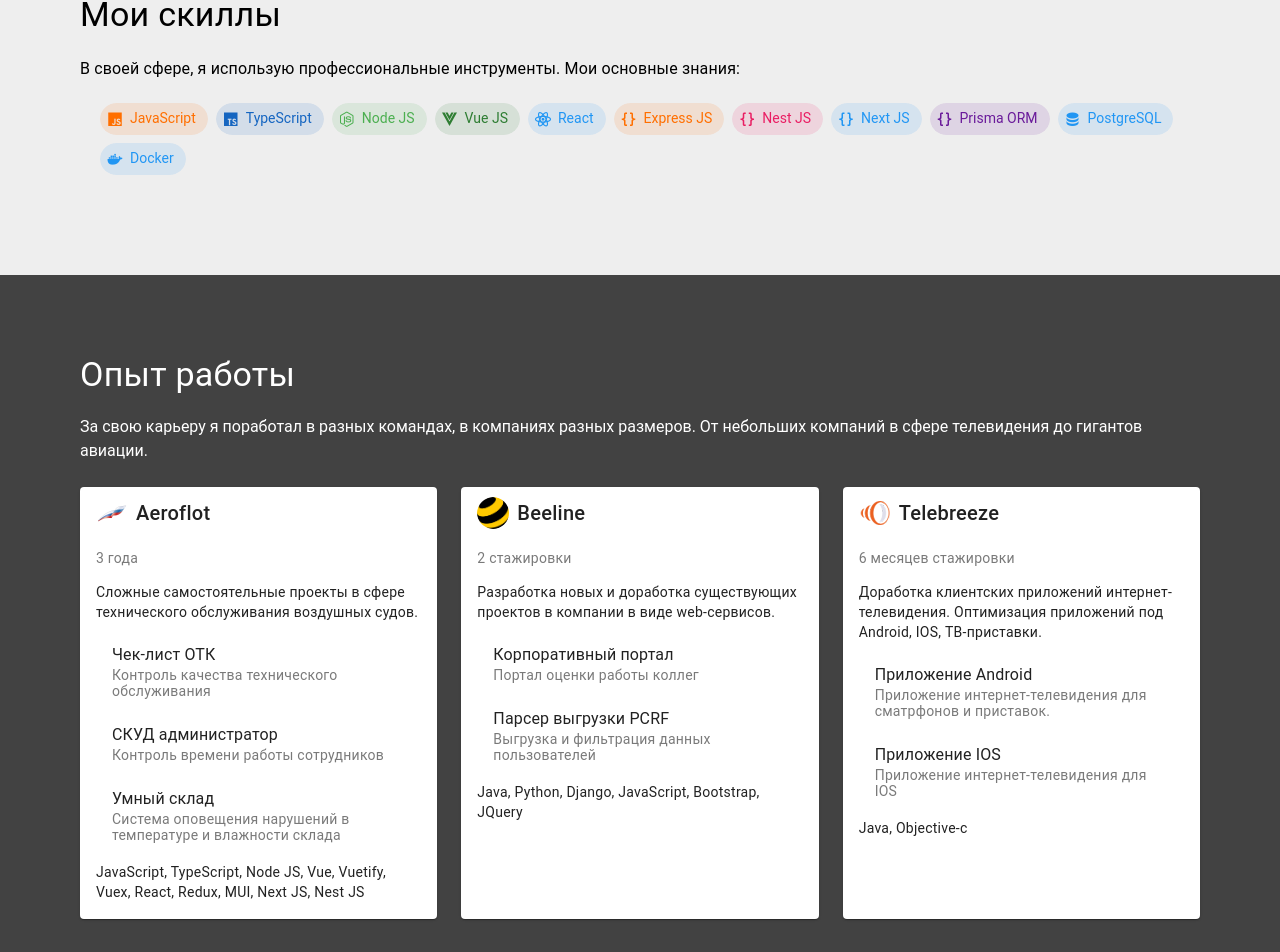
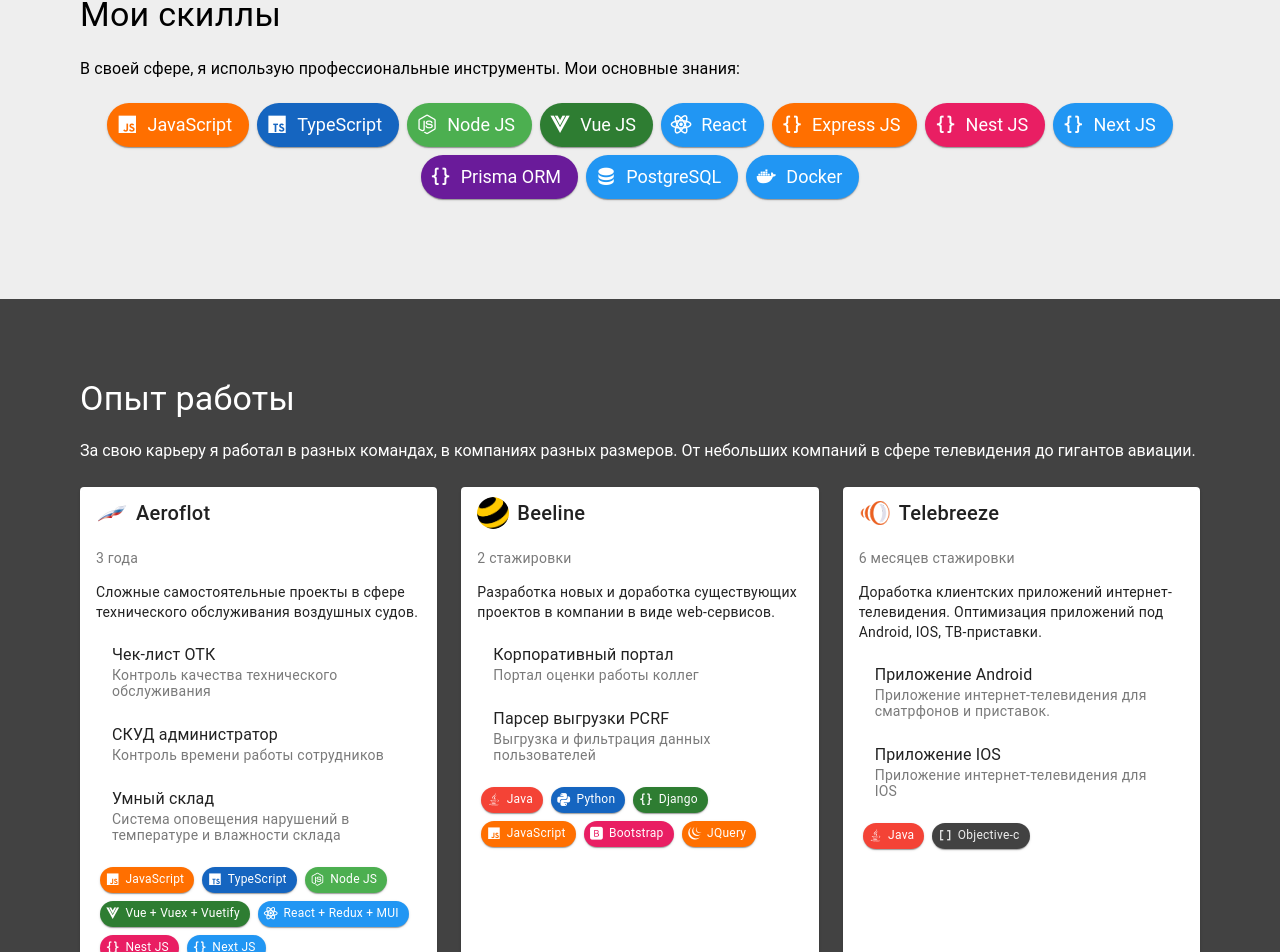
Before and after one commit to donexdoc/donex-project-vue, a Vue app: page / in a window 1280 px wide. Shown: the part 893-1845 px from the top of the page. Built offline with nearby package versions, Linux system fonts and the light colour scheme.

Commit message:
Доработаны chip'сы знаний

```diff
--- a/src/components/MainSections/SummarySkills.vue
+++ b/src/components/MainSections/SummarySkills.vue
@@ -7,26 +7,90 @@
       <p class="text-subtitle-1">
         В своей сфере, я использую профессиональные инструменты. Мои основные знания:
       </p>
-      <v-container>
-        <v-chip class="ma-1" color="amber-darken-4" prepend-icon="mdi-language-javascript"
+      <v-container class="text-center">
+        <v-chip
+          class="ma-1"
+          color="amber-darken-4"
+          prepend-icon="mdi-language-javascript"
+          size="x-large"
+          variant="elevated"
           >JavaScript</v-chip
         >
-        <v-chip class="ma-1" color="blue-darken-3" prepend-icon="mdi-language-typescript"
+        <v-chip
+          class="ma-1"
+          color="blue-darken-3"
+          prepend-icon="mdi-language-typescript"
+          size="x-large"
+          variant="elevated"
           >TypeScript</v-chip
         >
-        <v-chip class="ma-1" color="green" prepend-icon="mdi-nodejs">Node JS</v-chip>
-        <v-chip class="ma-1" color="green-darken-3" prepend-icon="mdi-vuejs">Vue JS</v-chip>
-        <v-chip class="ma-1" color="blue" prepend-icon="mdi-react">React</v-chip>
-        <v-chip class="ma-1" color="amber-darken-4" prepend-icon="mdi-code-braces"
+        <v-chip
+          class="ma-1"
+          color="green"
+          prepend-icon="mdi-nodejs"
+          size="x-large"
+          variant="elevated"
+          >Node JS</v-chip
+        >
+        <v-chip
+          class="ma-1"
+          color="green-darken-3"
+          prepend-icon="mdi-vuejs"
+          size="x-large"
+          variant="elevated"
+          >Vue JS</v-chip
+        >
+        <v-chip class="ma-1" color="blue" prepend-icon="mdi-react" size="x-large" variant="elevated"
+          >React</v-chip
+        >
+        <v-chip
+          class="ma-1"
+          color="amber-darken-4"
+          prepend-icon="mdi-code-braces"
+          size="x-large"
+          variant="elevated"
           >Express JS</v-chip
         >
-        <v-chip class="ma-1" color="pink" prepend-icon="mdi-code-braces">Nest JS</v-chip>
-        <v-chip class="ma-1" color="blue" prepend-icon="mdi-code-braces">Next JS</v-chip>
-        <v-chip class="ma-1" color="purple-darken-3" prepend-icon="mdi-code-braces"
+        <v-chip
+          class="ma-1"
+          color="pink"
+          prepend-icon="mdi-code-braces"
+          size="x-large"
+          variant="elevated"
+          >Nest JS</v-chip
+        >
+        <v-chip
+          class="ma-1"
+          color="blue"
+          prepend-icon="mdi-code-braces"
+          size="x-large"
+          variant="elevated"
+          >Next JS</v-chip
+        >
+        <v-chip
+          class="ma-1"
+          color="purple-darken-3"
+          prepend-icon="mdi-code-braces"
+          size="x-large"
+          variant="elevated"
           >Prisma ORM</v-chip
         >
-        <v-chip class="ma-1" color="blue" prepend-icon="mdi-database">PostgreSQL</v-chip>
-        <v-chip class="ma-1" color="blue" prepend-icon="mdi-docker">Docker</v-chip>
+        <v-chip
+          class="ma-1"
+          color="blue"
+          prepend-icon="mdi-database"
+          size="x-large"
+          variant="elevated"
+          >PostgreSQL</v-chip
+        >
+        <v-chip
+          class="ma-1"
+          color="blue"
+          prepend-icon="mdi-docker"
+          size="x-large"
+          variant="elevated"
+          >Docker</v-chip
+        >
       </v-container>
     </v-container>
   </v-container>
--- a/src/components/MainSections/WorkExperience.vue
+++ b/src/components/MainSections/WorkExperience.vue
@@ -10,7 +10,7 @@
     <v-container>
       <h1 class="text-h4 mb-5">Опыт работы</h1>
       <p>
-        За свою карьеру я поработал в разных командах, в компаниях разных размеров. От небольших
+        За свою карьеру я работал в разных командах, в компаниях разных размеров. От небольших
         компаний в сфере телевидения до гигантов авиации.
       </p>
 
@@ -40,8 +40,62 @@
                   subtitle="Система оповещения нарушений в температуре и влажности склада"
                 ></v-list-item>
               </v-list>
-              JavaScript, TypeScript, Node JS, Vue, Vuetify, Vuex, React, Redux, MUI, Next JS, Nest
-              JS
+              <v-chip
+                class="ma-1"
+                color="amber-darken-4"
+                prepend-icon="mdi-language-javascript"
+                size="small"
+                variant="elevated"
+                >JavaScript</v-chip
+              >
+              <v-chip
+                class="ma-1"
+                color="blue-darken-3"
+                prepend-icon="mdi-language-typescript"
+                size="small"
+                variant="elevated"
+                >TypeScript</v-chip
+              >
+              <v-chip
+                class="ma-1"
+                color="green"
+                prepend-icon="mdi-nodejs"
+                size="small"
+                variant="elevated"
+                >Node JS</v-chip
+              >
+              <v-chip
+                class="ma-1"
+                color="green-darken-3"
+                prepend-icon="mdi-vuejs"
+                size="small"
+                variant="elevated"
+                >Vue + Vuex + Vuetify</v-chip
+              >
+              <v-chip
+                class="ma-1"
+                color="blue"
+                prepend-icon="mdi-react"
+                size="small"
+                variant="elevated"
+                >React + Redux + MUI</v-chip
+              >
+              <v-chip
+                class="ma-1"
+                color="pink"
+                prepend-icon="mdi-code-braces"
+                size="small"
+                variant="elevated"
+                >Nest JS</v-chip
+              >
+              <v-chip
+                class="ma-1"
+                color="blue"
+                prepend-icon="mdi-code-braces"
+                size="small"
+                variant="elevated"
+                >Next JS</v-chip
+              >
             </template>
           </CompanyCard>
         </v-col>
@@ -68,7 +122,59 @@
                 ></v-list-item>
               </v-list>
 
-              Java, Python, Django, JavaScript, Bootstrap, JQuery
+              <v-chip
+                class="ma-1"
+                color="red"
+                prepend-icon="mdi-language-java"
+                size="small"
+                variant="elevated"
+                >Java</v-chip
+              >
+
+              <v-chip
+                class="ma-1"
+                color="blue-darken-3"
+                prepend-icon="mdi-language-python"
+                size="small"
+                variant="elevated"
+                >Python</v-chip
+              >
+
+              <v-chip
+                class="ma-1"
+                color="green-darken-3"
+                prepend-icon="mdi-code-braces"
+                size="small"
+                variant="elevated"
+                >Django</v-chip
+              >
+
+              <v-chip
+                class="ma-1"
+                color="amber-darken-4"
+                prepend-icon="mdi-language-javascript"
+                size="small"
+                variant="elevated"
+                >JavaScript</v-chip
+              >
+
+              <v-chip
+                class="ma-1"
+                color="pink"
+                prepend-icon="mdi-bootstrap"
+                size="small"
+                variant="elevated"
+                >Bootstrap</v-chip
+              >
+
+              <v-chip
+                class="ma-1"
+                color="amber-darken-4"
+                prepend-icon="mdi-jquery"
+                size="small"
+                variant="elevated"
+                >JQuery</v-chip
+              >
             </template>
           </CompanyCard>
         </v-col>
@@ -96,7 +202,23 @@
                 ></v-list-item>
               </v-list>
 
-              Java, Objective-c
+              <v-chip
+                class="ma-1"
+                color="red"
+                prepend-icon="mdi-language-java"
+                size="small"
+                variant="elevated"
+                >Java</v-chip
+              >
+
+              <v-chip
+                class="ma-1"
+                color="amber-darken-5"
+                prepend-icon="mdi-code-brackets"
+                size="small"
+                variant="elevated"
+                >Objective-c</v-chip
+              >
             </template>
           </CompanyCard>
         </v-col>
```
